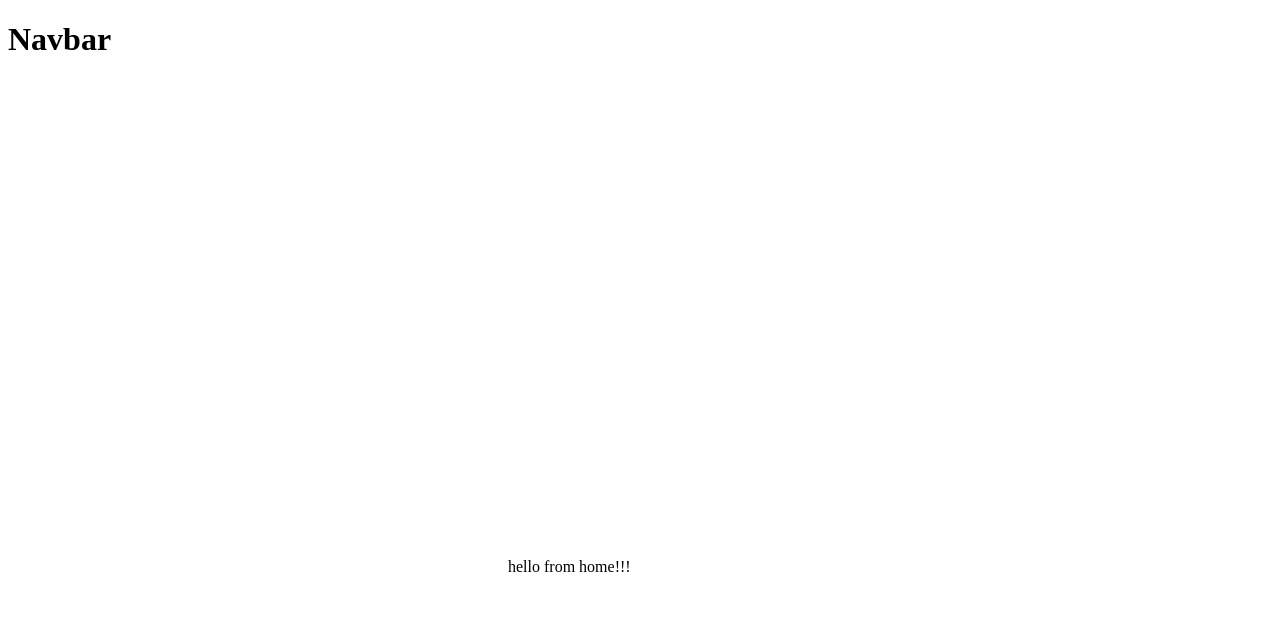
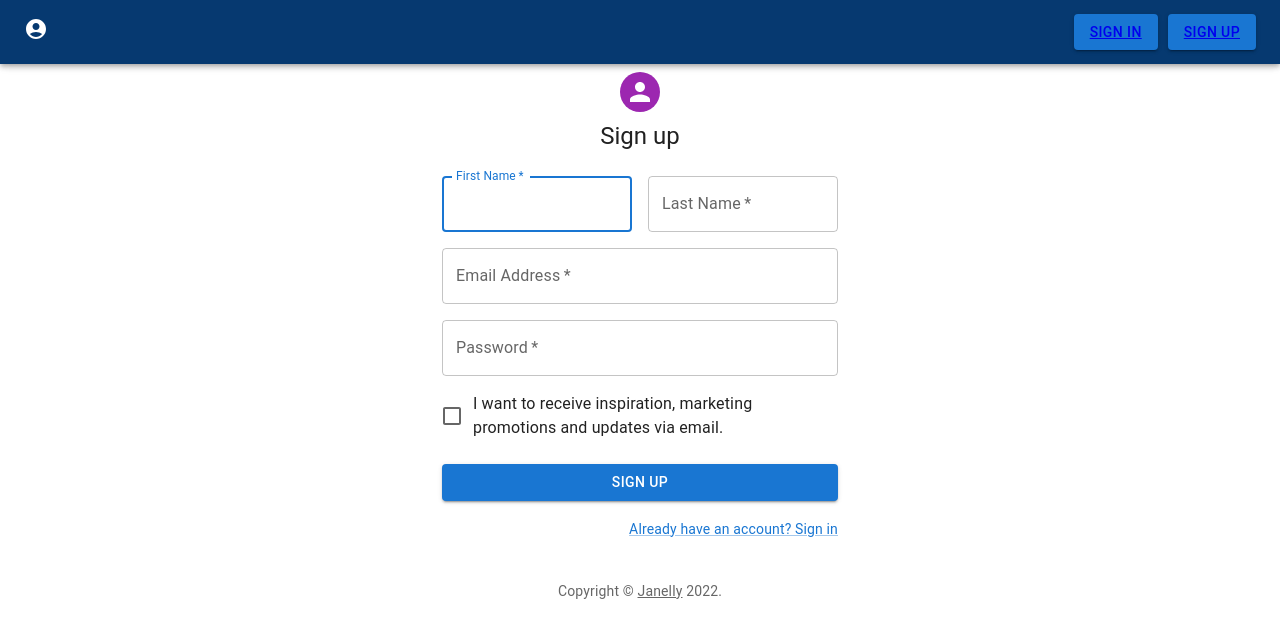
Before and after one commit to janellycedenoaquino/Janelly-Template, a React app: page /signUp in a window 1280 px wide. Shown: the top 638 px of the page. Built offline with nearby package versions, Linux system fonts and the light colour scheme.

Commit message:
almost complete

```diff
--- a/client/App.js
+++ b/client/App.js
@@ -1,12 +1,13 @@
 import React from "react";
 import Home from "./components/Home";
 import Navbar from "./components/Navbar";
+import AllRoutes from "./components/AllRoutes";
 
 const App = () => {
   return (
     <div>
       <Navbar />
-      <Home />
+      <AllRoutes />
     </div>
   );
 };
--- /dev/null
+++ b/client/components/AllRoutes.js
@@ -0,0 +1,20 @@
+import React, { Component } from "react";
+import { Routes, Route } from "react-router-dom";
+import Home from "./Home";
+import LogIn from "./LogIn";
+import SignUp from "./SignUp";
+
+class AllRoutes extends Component {
+  render() {
+    return (
+      <div>
+        <Routes>
+          <Route exact path="/" element={<Home />} />
+          <Route path="/singIn" element={<LogIn />} />
+          <Route path="/signUp" element={<SignUp />} />
+        </Routes>
+      </div>
+    );
+  }
+}
+export default AllRoutes;
--- a/client/components/LogIn.js
+++ b/client/components/LogIn.js
@@ -1,106 +1,102 @@
 import * as React from "react";
-// import {
-//   Avatar,
-//   Button,
-//   CssBaseline,
-//   TextField,
-//   FormControlLabel,
-//   Checkbox,
-//   Link,
-//   Grid,
-//   Box,
-//   Typography,
-//   Container,
-// } from "@mui/material";
-// import { createTheme, ThemeProvider } from "@mui/material/styles";
+import {
+  Avatar,
+  Button,
+  CssBaseline,
+  TextField,
+  FormControlLabel,
+  Checkbox,
+  Link,
+  Grid,
+  Box,
+  Typography,
+  Container,
+} from "@mui/material";
+import { createTheme, ThemeProvider } from "@mui/material/styles";
 
-// const theme = createTheme();
-
-// export default function SignIn() {
-//   const handleSubmit = (event) => {
-//     event.preventDefault();
-//     const data = new FormData(event.currentTarget);
-//     console.log({
-//       email: data.get("email"),
-//       password: data.get("password"),
-//     });
-//   };
-
-//   return (
-//     <ThemeProvider theme={theme}>
-//       <Container component="main" maxWidth="xs">
-//         <CssBaseline />
-//         <Box
-//           sx={{
-//             marginTop: 8,
-//             display: "flex",
-//             flexDirection: "column",
-//             alignItems: "center",
-//           }}
-//         >
-//           <Avatar sx={{ m: 1, bgcolor: "secondary.main" }}></Avatar>
-//           <Typography component="h1" variant="h5">
-//             Sign in
-//           </Typography>
-//           <Box
-//             component="form"
-//             onSubmit={handleSubmit}
-//             noValidate
-//             sx={{ mt: 1 }}
-//           >
-//             <TextField
-//               margin="normal"
-//               required
-//               fullWidth
-//               id="email"
-//               label="Email Address"
-//               name="email"
-//               autoComplete="email"
-//               autoFocus
-//             />
-//             <TextField
-//               margin="normal"
-//               required
-//               fullWidth
-//               name="password"
-//               label="Password"
-//               type="password"
-//               id="password"
-//               autoComplete="current-password"
-//             />
-//             <FormControlLabel
-//               control={<Checkbox value="remember" color="primary" />}
-//               label="Remember me"
-//             />
-//             <Button
-//               type="submit"
-//               fullWidth
-//               variant="contained"
-//               sx={{ mt: 3, mb: 2 }}
-//             >
-//               Sign In
-//             </Button>
-//             <Grid container>
-//               <Grid item xs>
-//                 <Link href="#" variant="body2">
-//                   Forgot password?
-//                 </Link>
-//               </Grid>
-//               <Grid item>
-//                 <Link href="#" variant="body2">
-//                   {"Don't have an account? Sign Up"}
-//                 </Link>
-//               </Grid>
-//             </Grid>
-//           </Box>
-//         </Box>
-//       </Container>
-//     </ThemeProvider>
-//   );
-// }
+const theme = createTheme();
 
 function LogIn() {
-  return <h1>logIn</h1>;
+  const handleSubmit = (event) => {
+    event.preventDefault();
+    const data = new FormData(event.currentTarget);
+    console.log({
+      email: data.get("email"),
+      password: data.get("password"),
+    });
+  };
+
+  return (
+    <ThemeProvider theme={theme}>
+      <Container component="main" maxWidth="xs">
+        <CssBaseline />
+        <Box
+          sx={{
+            marginTop: 8,
+            display: "flex",
+            flexDirection: "column",
+            alignItems: "center",
+          }}
+        >
+          <Avatar sx={{ m: 1, bgcolor: "secondary.main" }}></Avatar>
+          <Typography component="h1" variant="h5">
+            Sign in
+          </Typography>
+          <Box
+            component="form"
+            onSubmit={handleSubmit}
+            noValidate
+            sx={{ mt: 1 }}
+          >
+            <TextField
+              margin="normal"
+              required
+              fullWidth
+              id="email"
+              label="Email Address"
+              name="email"
+              autoComplete="email"
+              autoFocus
+            />
+            <TextField
+              margin="normal"
+              required
+              fullWidth
+              name="password"
+              label="Password"
+              type="password"
+              id="password"
+              autoComplete="current-password"
+            />
+            <FormControlLabel
+              control={<Checkbox value="remember" color="primary" />}
+              label="Remember me"
+            />
+            <Button
+              type="submit"
+              fullWidth
+              variant="contained"
+              sx={{ mt: 3, mb: 2 }}
+            >
+              Sign In
+            </Button>
+            <Grid container>
+              <Grid item xs>
+                <Link href="#" variant="body2">
+                  Forgot password?
+                </Link>
+              </Grid>
+              <Grid item>
+                <Link href="#" variant="body2">
+                  {"Don't have an account? Sign Up"}
+                </Link>
+              </Grid>
+            </Grid>
+          </Box>
+        </Box>
+      </Container>
+    </ThemeProvider>
+  );
 }
 
 export default LogIn;
--- a/client/components/Navbar.js
+++ b/client/components/Navbar.js
@@ -1,88 +1,57 @@
 import React, { useState } from "react";
-// import { Link } from "react-router-dom";
-// import {
-//   AppBar,
-//   Button,
-//   Tab,
-//   Tabs,
-//   Toolbar,
-//   Typography,
-//   useMediaQuery,
-//   useTheme,
-// } from "@mui/material";
-// import MenuIcon from "@mui/icons-material/Menu";
-// import ShoppingCartIcon from "@mui/icons-material/ShoppingCart";
-// import HamburgerNav from "./HamburgerNav";
+import { Link } from "react-router-dom";
+import {
+  AppBar,
+  Button,
+  Toolbar,
+  Typography,
+  useMediaQuery,
+  useTheme,
+} from "@mui/material";
+import AccountCircleIcon from "@mui/icons-material/AccountCircle";
 
-// const pages = [
-//   { Home: "/" },
-//   { "Sign In": "Sign-In" },
-//   { "Sign Up": "Sign Up" },
-// ];
-// import AddBusinessRoundedIcon from "@mui/icons-material/AddBusinessRounded";
+const pages = [
+  { Home: "/" },
+  { "Sign In": "Sign-In" },
+  { "Sign Up": "Sign Up" },
+];
+import AddBusinessRoundedIcon from "@mui/icons-material/AddBusinessRounded";
 
-// const Navbar = () => {
-//   const [value, setValue] = useState();
-//   const [openDrawer, setOpenDrawer] = useState(false);
+const Navbar = () => {
+  const [value, setValue] = useState();
+  const [openDrawer, setOpenDrawer] = useState(false);
 
-//   const theme = useTheme();
-//   console.log(theme);
-//   const medium = useMediaQuery(theme.breakpoints.down("md"));
-//   console.log(medium);
-//   return (
-//     <div>
-//       <AppBar sx={{ background: "#063970" }}>
-//         <Toolbar>
-//           <div>
-//             <ShoppingCartIcon
-//               sx={{ transform: "scale(1)" }}
-//               onClick={() => {
-//                 "hello i was clicked";
-//               }}
-//             />
-//           </div>
-//           {medium ? (
-//             <>
-//               <Typography sx={{ fontSize: "2rem", paddingLeft: "10%" }}>
-//                 Name of shop
-//               </Typography>
-//               <HamburgerNav />
-//             </>
-//           ) : (
-//             <>
-//               <Tabs
-//                 sx={{ marginLeft: "auto" }}
-//                 indicatorColor="secondary"
-//                 textColor="inherit"
-//                 value={value}
-//                 onChange={(e, value) => setValue(value)}
-//               >
-//                 <Tab label="Home" />
-//                 <Tab label="EXAMPLE" />
-//                 <Tab label="EXAMPLE" />
-//               </Tabs>
-//               <Button sx={{ marginLeft: "auto" }} variant="contained">
-//                 {<Link to={`/singIn`}>Sign In</Link>}
-//               </Button>
-//               <Button sx={{ marginLeft: "10px" }} variant="contained">
-//                 {<Link to={`/signUp`}>Sign Up</Link>}
-//               </Button>
-//             </>
-//           )}
-//         </Toolbar>
-//       </AppBar>
-
-//       {/* <nav>
-//         <Link to="/">Home</Link>
-//         <Link to="/singIn">Sign In</Link>
-//         <Link to="/signUp">Sing Up</Link>
-//       </nav> */}
-//     </div>
-//   );
-// };
-
-function Navbar() {
-  return <h1>Navbar</h1>;
-}
+  const theme = useTheme();
+  console.log(theme);
+  const medium = useMediaQuery(theme.breakpoints.down("md"));
+  console.log(medium);
+  return (
+    <div>
+      <AppBar sx={{ background: "#063970" }}>
+        <Toolbar>
+          <div>
+            <AccountCircleIcon />
+          </div>
+          {medium ? (
+            <>
+              <Typography sx={{ fontSize: "2rem", paddingLeft: "10%" }}>
+                Name of shop
+              </Typography>
+            </>
+          ) : (
+            <>
+              <Button sx={{ marginLeft: "auto" }} variant="contained">
+                {<Link to={`/singIn`}>Sign In</Link>}
+              </Button>
+              <Button sx={{ marginLeft: "10px" }} variant="contained">
+                {<Link to={`/signUp`}>Sign Up</Link>}
+              </Button>
+            </>
+          )}
+        </Toolbar>
+      </AppBar>
+    </div>
+  );
+};
 
 export default Navbar;
--- a/client/components/SignUp.js
+++ b/client/components/SignUp.js
@@ -1,149 +1,144 @@
 import * as React from "react";
-// import {
-//   Avatar,
-//   Button,
-//   CssBaseline,
-//   TextField,
-//   FormControlLabel,
-//   Checkbox,
-//   Link,
-//   Grid,
-//   Box,
-//   Typography,
-//   Container,
-// } from "@mui/material";
-// import { createTheme, ThemeProvider } from "@mui/material/styles";
+import {
+  Avatar,
+  Button,
+  CssBaseline,
+  TextField,
+  FormControlLabel,
+  Checkbox,
+  Link,
+  Grid,
+  Box,
+  Typography,
+  Container,
+} from "@mui/material";
+import { createTheme, ThemeProvider } from "@mui/material/styles";
 
-// function Copyright(props) {
-//   return (
-//     <Typography
-//       variant="body2"
-//       color="text.secondary"
-//       align="center"
-//       {...props}
-//     >
-//       {"Copyright © "}
-//       <Link color="inherit" href="https://JanellyCedenoa.com/">
-//         Janelly
-//       </Link>{" "}
-//       {new Date().getFullYear()}
-//       {"."}
-//     </Typography>
-//   );
-// }
+function Copyright(props) {
+  return (
+    <Typography
+      variant="body2"
+      color="text.secondary"
+      align="center"
+      {...props}
+    >
+      {"Copyright © "}
+      <Link color="inherit" href="https://JanellyCedenoa.com/">
+        Janelly
+      </Link>{" "}
+      {new Date().getFullYear()}
+      {"."}
+    </Typography>
+  );
+}
 
-// const theme = createTheme();
-
-// export default function SignUp() {
-//   const handleSubmit = (event) => {
-//     event.preventDefault();
-//     const data = new FormData(event.currentTarget);
-//     console.log({
-//       email: data.get("email"),
-//       password: data.get("password"),
-//     });
-//   };
-
-//   return (
-//     <ThemeProvider theme={theme}>
-//       <Container component="main" maxWidth="xs">
-//         <CssBaseline />
-//         <Box
-//           sx={{
-//             marginTop: 8,
-//             display: "flex",
-//             flexDirection: "column",
-//             alignItems: "center",
-//           }}
-//         >
-//           <Avatar sx={{ m: 1, bgcolor: "secondary.main" }}></Avatar>
-//           <Typography component="h1" variant="h5">
-//             Sign up
-//           </Typography>
-//           <Box
-//             component="form"
-//             noValidate
-//             onSubmit={handleSubmit}
-//             sx={{ mt: 3 }}
-//           >
-//             <Grid container spacing={2}>
-//               <Grid item xs={12} sm={6}>
-//                 <TextField
-//                   autoComplete="given-name"
-//                   name="firstName"
-//                   required
-//                   fullWidth
-//                   id="firstName"
-//                   label="First Name"
-//                   autoFocus
-//                 />
-//               </Grid>
-//               <Grid item xs={12} sm={6}>
-//                 <TextField
-//                   required
-//                   fullWidth
-//                   id="lastName"
-//                   label="Last Name"
-//                   name="lastName"
-//                   autoComplete="family-name"
-//                 />
-//               </Grid>
-//               <Grid item xs={12}>
-//                 <TextField
-//                   required
-//                   fullWidth
-//                   id="email"
-//                   label="Email Address"
-//                   name="email"
-//                   autoComplete="email"
-//                 />
-//               </Grid>
-//               <Grid item xs={12}>
-//                 <TextField
-//                   required
-//                   fullWidth
-//                   name="password"
-//                   label="Password"
-//                   type="password"
-//                   id="password"
-//                   autoComplete="new-password"
-//                 />
-//               </Grid>
-//               <Grid item xs={12}>
-//                 <FormControlLabel
-//                   control={
-//                     <Checkbox value="allowExtraEmails" color="primary" />
-//                   }
-//                   label="I want to receive inspiration, marketing promotions and updates via email."
-//                 />
-//               </Grid>
-//             </Grid>
-//             <Button
-//               type="submit"
-//               fullWidth
-//               variant="contained"
-//               sx={{ mt: 3, mb: 2 }}
-//             >
-//               Sign Up
-//             </Button>
-//             <Grid container justifyContent="flex-end">
-//               <Grid item>
-//                 <Link href="#" variant="body2">
-//                   Already have an account? Sign in
-//                 </Link>
-//               </Grid>
-//             </Grid>
-//           </Box>
-//         </Box>
-//         <Copyright sx={{ mt: 5 }} />
-//       </Container>
-//     </ThemeProvider>
-//   );
-// }
-
+const theme = createTheme();
 
 function SignUp() {
-    return <h1>SignUp</h1>;
-  }
+  const handleSubmit = (event) => {
+    event.preventDefault();
+    const data = new FormData(event.currentTarget);
+    console.log({
+      email: data.get("email"),
+      password: data.get("password"),
+    });
+  };
 
-  export default SignUp;
+  return (
+    <ThemeProvider theme={theme}>
+      <Container component="main" maxWidth="xs">
+        <CssBaseline />
+        <Box
+          sx={{
+            marginTop: 8,
+            display: "flex",
+            flexDirection: "column",
+            alignItems: "center",
+          }}
+        >
+          <Avatar sx={{ m: 1, bgcolor: "secondary.main" }}></Avatar>
+          <Typography component="h1" variant="h5">
+            Sign up
+          </Typography>
+          <Box
+            component="form"
+            noValidate
+            onSubmit={handleSubmit}
+            sx={{ mt: 3 }}
+          >
+            <Grid container spacing={2}>
+              <Grid item xs={12} sm={6}>
+                <TextField
+                  autoComplete="given-name"
+                  name="firstName"
+                  required
+                  fullWidth
+                  id="firstName"
+                  label="First Name"
+                  autoFocus
+                />
+              </Grid>
+              <Grid item xs={12} sm={6}>
+                <TextField
+                  required
+                  fullWidth
+                  id="lastName"
+                  label="Last Name"
+                  name="lastName"
+                  autoComplete="family-name"
+                />
+              </Grid>
+              <Grid item xs={12}>
+                <TextField
+                  required
+                  fullWidth
+                  id="email"
+                  label="Email Address"
+                  name="email"
+                  autoComplete="email"
+                />
+              </Grid>
+              <Grid item xs={12}>
+                <TextField
+                  required
+                  fullWidth
+                  name="password"
+                  label="Password"
+                  type="password"
+                  id="password"
+                  autoComplete="new-password"
+                />
+              </Grid>
+              <Grid item xs={12}>
+                <FormControlLabel
+                  control={
+                    <Checkbox value="allowExtraEmails" color="primary" />
+                  }
+                  label="I want to receive inspiration, marketing promotions and updates via email."
+                />
+              </Grid>
+            </Grid>
+            <Button
+              type="submit"
+              fullWidth
+              variant="contained"
+              sx={{ mt: 3, mb: 2 }}
+            >
+              Sign Up
+            </Button>
+            <Grid container justifyContent="flex-end">
+              <Grid item>
+                <Link href="#" variant="body2">
+                  Already have an account? Sign in
+                </Link>
+              </Grid>
+            </Grid>
+          </Box>
+        </Box>
+        <Copyright sx={{ mt: 5 }} />
+      </Container>
+    </ThemeProvider>
+  );
+}
+
+export default SignUp;
```
